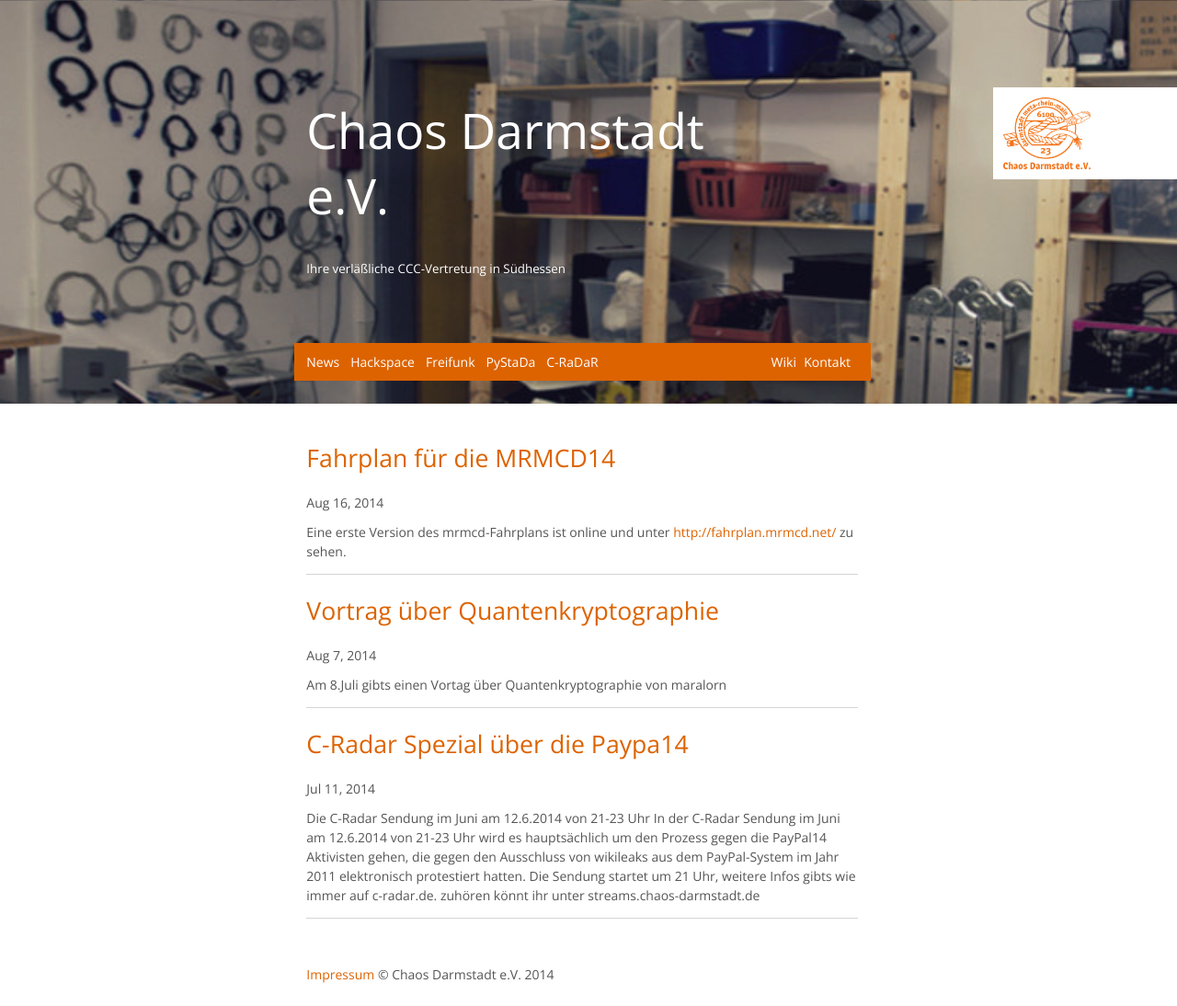
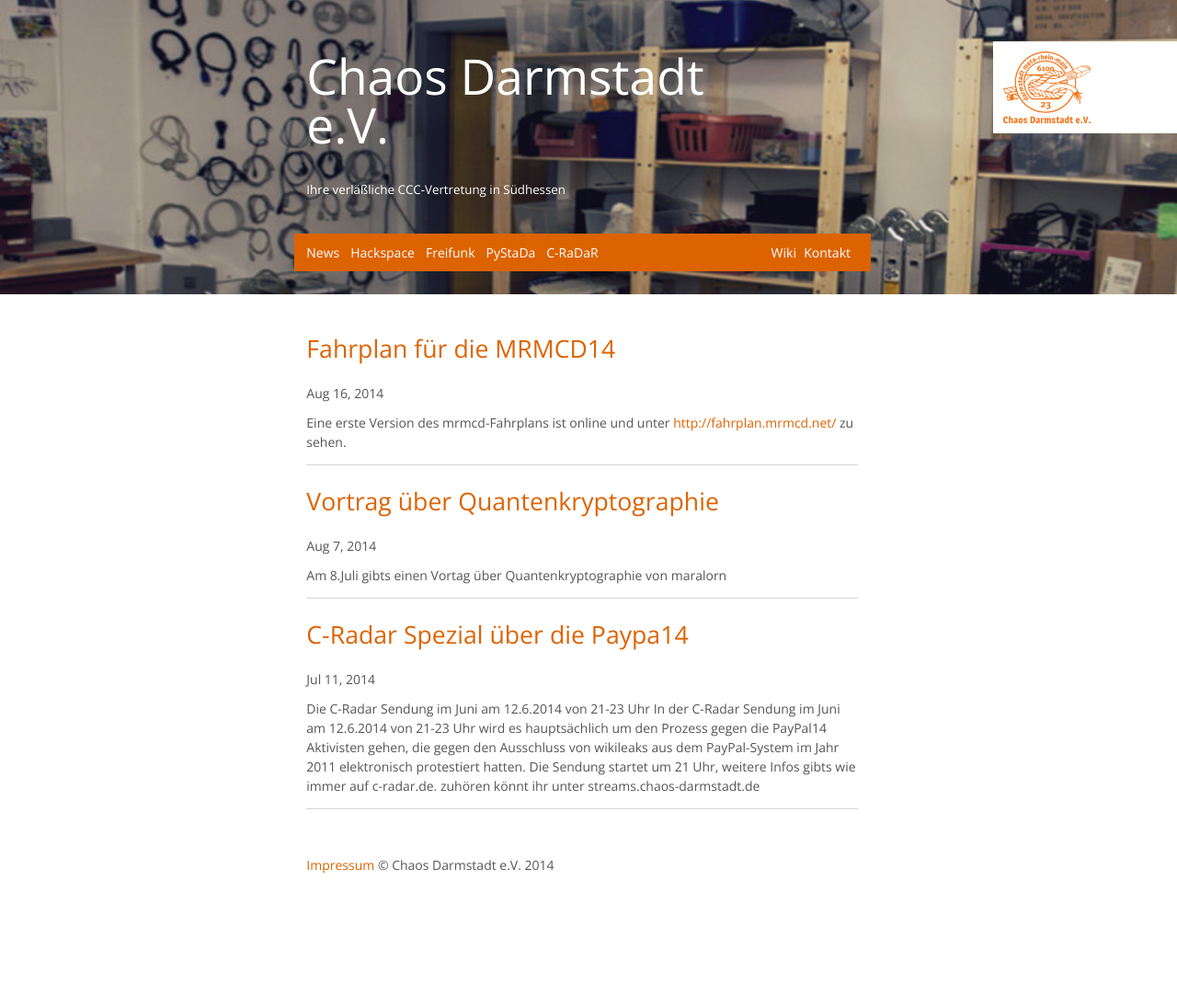
Before and after one commit to ChaosDarmstadt/chaos-darmstadt.de, a Jekyll site: the page built from index.html, in a window 1280 px wide. Shown: the whole page at 92% size. Built offline with Jekyll 4.4.1, drawn with Linux system fonts in a browser that asks for light colours; after the commit the page ends 975 px from its top, so only the background shows below that.

Commit message:
shrink header

```diff
--- a/_sass/header.scss
+++ b/_sass/header.scss
@@ -10,7 +10,7 @@
 	.logo{
 		height: 10rem;
 		padding: 1rem;
-		top: 9.5rem;
+		top: 4.5rem;
 		background: $body-bg;
 		right:0;
 		width: 20rem;
@@ -24,9 +24,12 @@
 		}
 	}
 
+	.row {
+		margin: 0px auto;
+	}
+
 .hero{
 	width: 100%;
-	padding: 50px 0 30px 0;
 	@include small-only{
 		padding-top: 0px;
 	}
@@ -35,6 +38,7 @@
 	}
 	h1{
 		font-weight: 300;
+		line-height: 1;
 		@include small-only{
 			font-size: 3.5rem;
 			line-height: 4.2rem;
```
